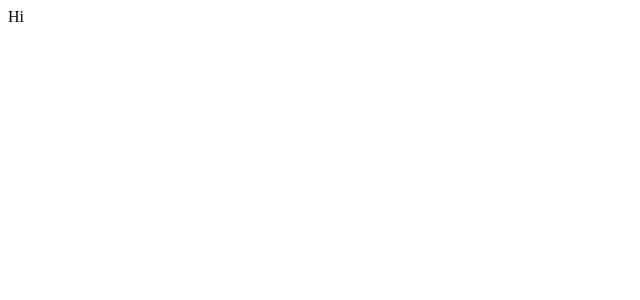
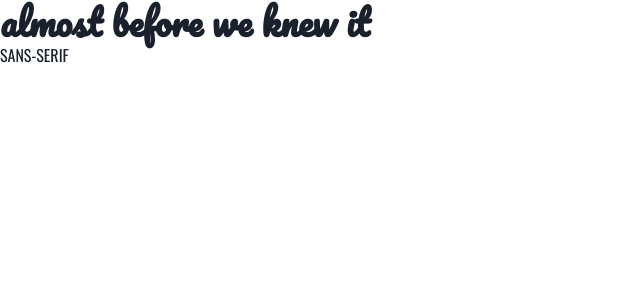
Before and after one commit to MinhKhangTran/MERNG_VokabelApp_V2, a Next.js app in the folder client/: page / in a window 1280 px wide. Shown: the top 300 px of the page, without its empty margins (0-640 px from the left). Built offline with nearby package versions, Linux system fonts and the light colour scheme.

Commit message:
adding chakra ui

```diff
--- /dev/null
+++ b/client/pages/_app.tsx
@@ -0,0 +1,15 @@
+//Chakra
+import { ChakraProvider, ColorModeProvider } from "@chakra-ui/react";
+import { theme } from "../styles/theme";
+
+const MyApp = ({ Component, pageProps }) => {
+  return (
+    <ChakraProvider resetCSS theme={theme}>
+      <ColorModeProvider options={{ useSystemColorMode: true }}>
+        <Component {...pageProps} />
+      </ColorModeProvider>
+    </ChakraProvider>
+  );
+};
+
+export default MyApp;
--- /dev/null
+++ b/client/pages/_document.tsx
@@ -0,0 +1,21 @@
+import Document, { Head, Html, NextScript, Main } from "next/document";
+
+export default class MyDocument extends Document {
+  render() {
+    return (
+      <Html lang="de">
+        <Head>
+          <link rel="preconnect" href="https://fonts.gstatic.com" />
+          <link
+            href="https://fonts.googleapis.com/css2?family=Oswald:wght@400;700&family=Pacifico&display=swap"
+            rel="stylesheet"
+          />
+        </Head>
+        <body>
+          <Main></Main>
+          <NextScript></NextScript>
+        </body>
+      </Html>
+    );
+  }
+}
--- a/client/pages/index.tsx
+++ b/client/pages/index.tsx
@@ -1,5 +1,12 @@
+import { Box, Heading, Text } from "@chakra-ui/react";
+
 const HomePage = () => {
-  return <div>Hi</div>;
+  return (
+    <Box>
+      <Heading>almost before we knew it</Heading>
+      <Text>SANS-SERIF</Text>
+    </Box>
+  );
 };
 
 export default HomePage;
--- /dev/null
+++ b/client/styles/theme.ts
@@ -0,0 +1,10 @@
+import { extendTheme } from "@chakra-ui/react";
+
+const fonts = {
+  heading: `"Pacifico",cursive`,
+  body: `"Oswald",sans-serif`,
+};
+
+export const theme = extendTheme({
+  fonts,
+});
```
Also changed, not shown: client/components/Layout.tsx (+5 -39 lines), client/package.json (+6 -1 lines), 2 other files (tests, documents, lock files or other folders).
